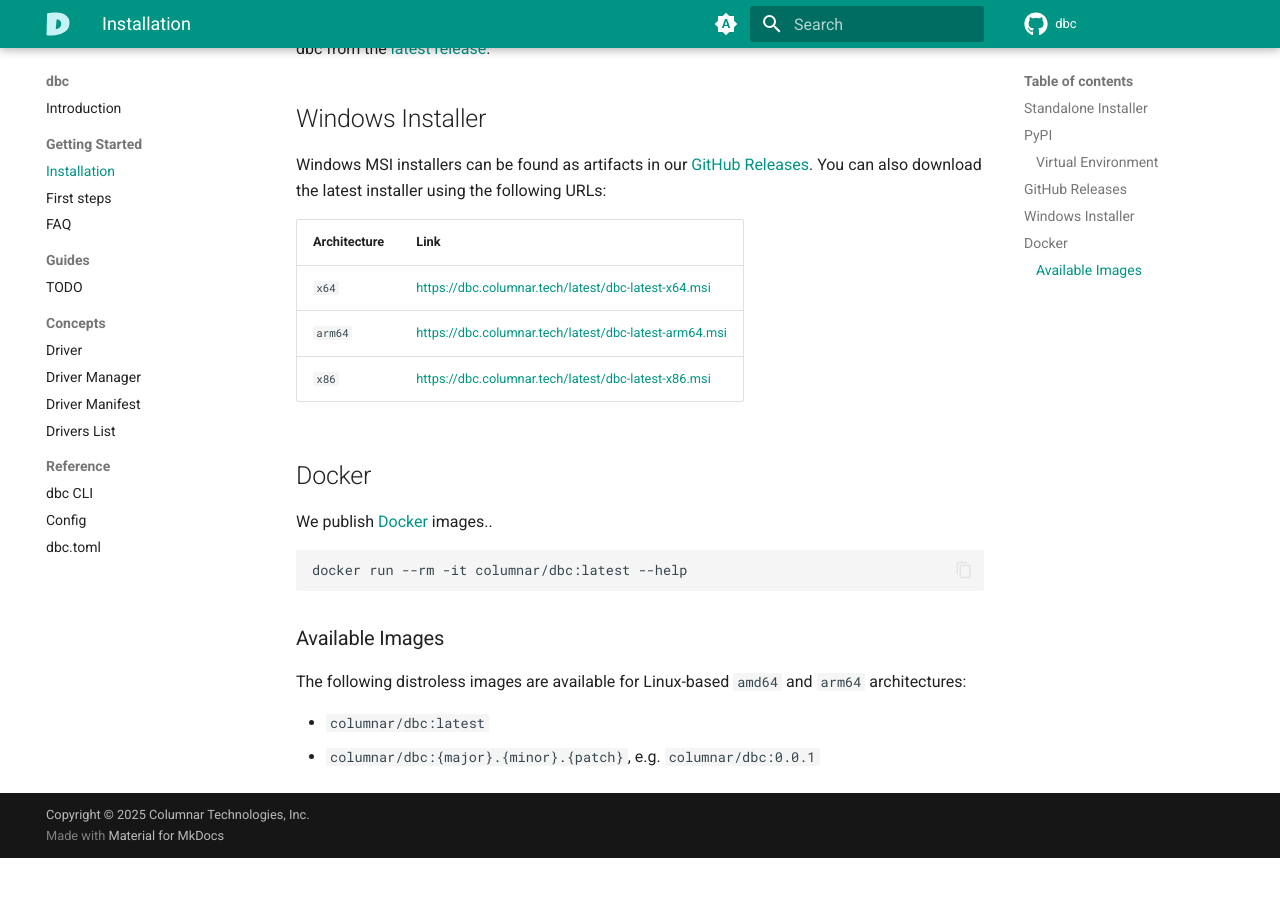
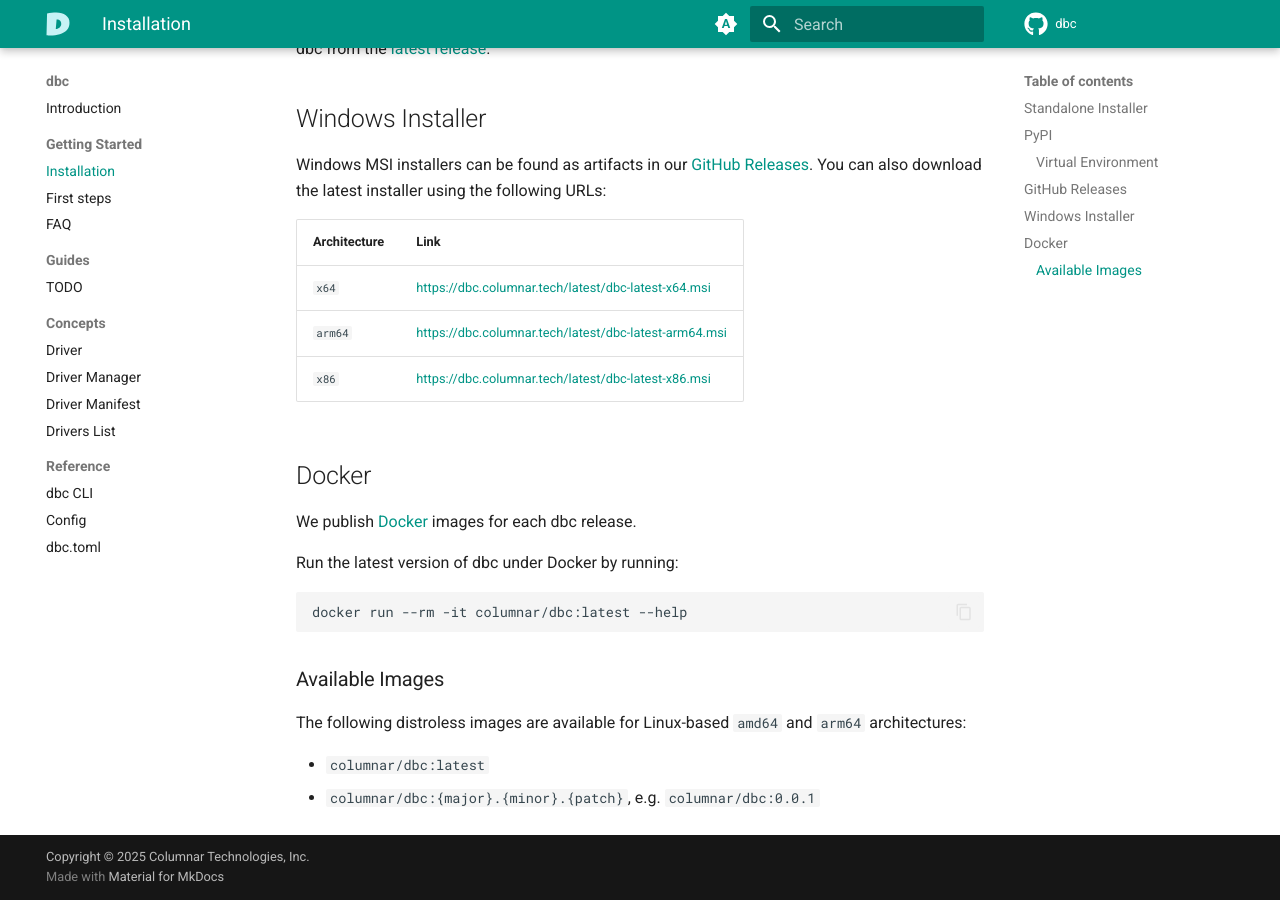
Before and after one commit to columnar-tech/dbc, an MkDocs documentation site: the page built from docs/getting_started/installation.md, in a window 1280 px wide and 900 px high, scrolled down 1436 px. Built offline with MkDocs 1.6.1 and Material for MkDocs 9.7.7, drawn with Linux system fonts in a browser that asks for light colours; comment, search, counter and statistics services are not loaded; before the commit the page ends 2294 px from its top, so only the background shows below that.

Commit message:
Update installation.md

````diff
--- a/docs/getting_started/installation.md
+++ b/docs/getting_started/installation.md
@@ -91,7 +91,9 @@
 
 ## Docker
 
-We publish [Docker](https://docker.io) images..
+We publish [Docker](https://docker.io) images for each dbc release.
+
+Run the latest version of dbc under Docker by running:
 
 ```sh
 docker run --rm -it columnar/dbc:latest --help
````
